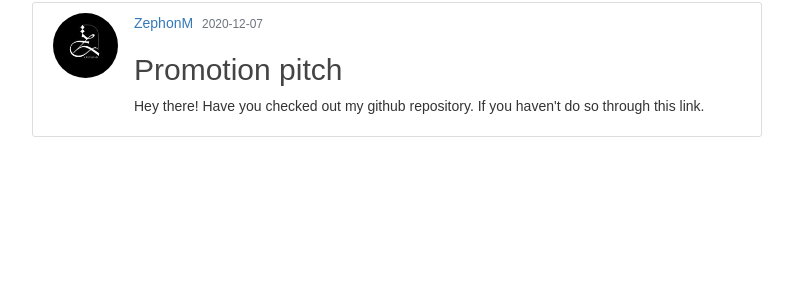
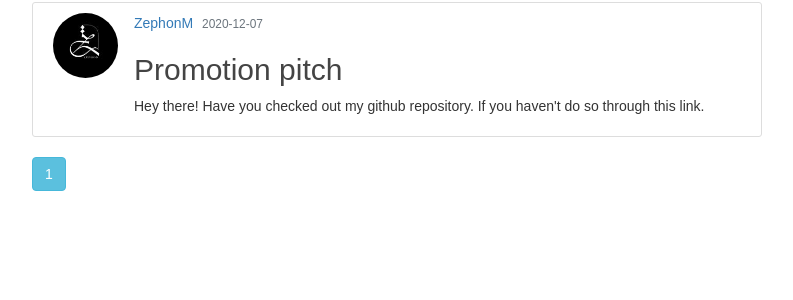
Before and after one commit to ZephonMakale/PITCH-APP, a Flask app: page / in a window 1280 px wide. Shown: the part 450-750 px from the top of the page, without its empty margins (53-846 px from the left). Run offline with Flask 2, Linux system fonts and the light colour scheme; data comes from the database, SQL or seed files in the repository; both versions use the stored data as it was after the commit; some libraries are stand-ins or nearby versions.

Commit message:
added pagination feature

```diff
--- a/pitch/templates/home.html
+++ b/pitch/templates/home.html
@@ -14,4 +14,15 @@
             </div>
         </article>
     {% endfor %}
+    {% for page_num in posts.iter_pages(left_edge=1, right_edge=1, left_current=1, right_current=2)%}
+        {% if page_num %}
+            {% if posts.page == page_num %}
+                <a class="btn btn-info mb-4" href="{{url_for('home', page= page_num)}}">{{page_num}}</a>
+            {% else %}
+            <a class="btn btn-outline-info mb-4" href="{{url_for('home', page= page_num)}}">{{page_num}}</a>
+            {% endif %}
+        {% else %}
+            ...
+        {% endif %}
+    {% endfor %}
 {% endblock content %}
```
Also changed, not shown: pitch/site.db, 1 other file.
